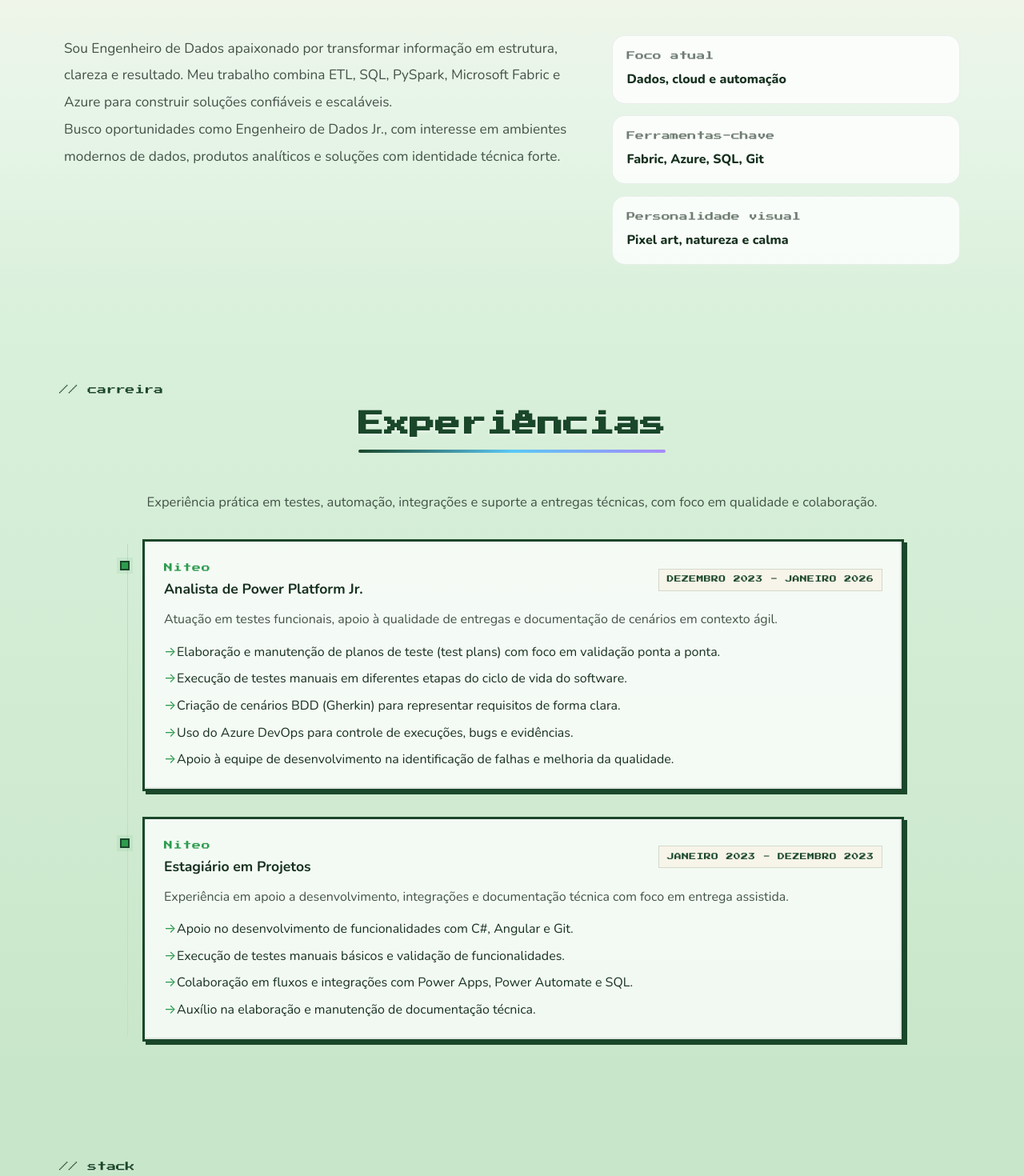
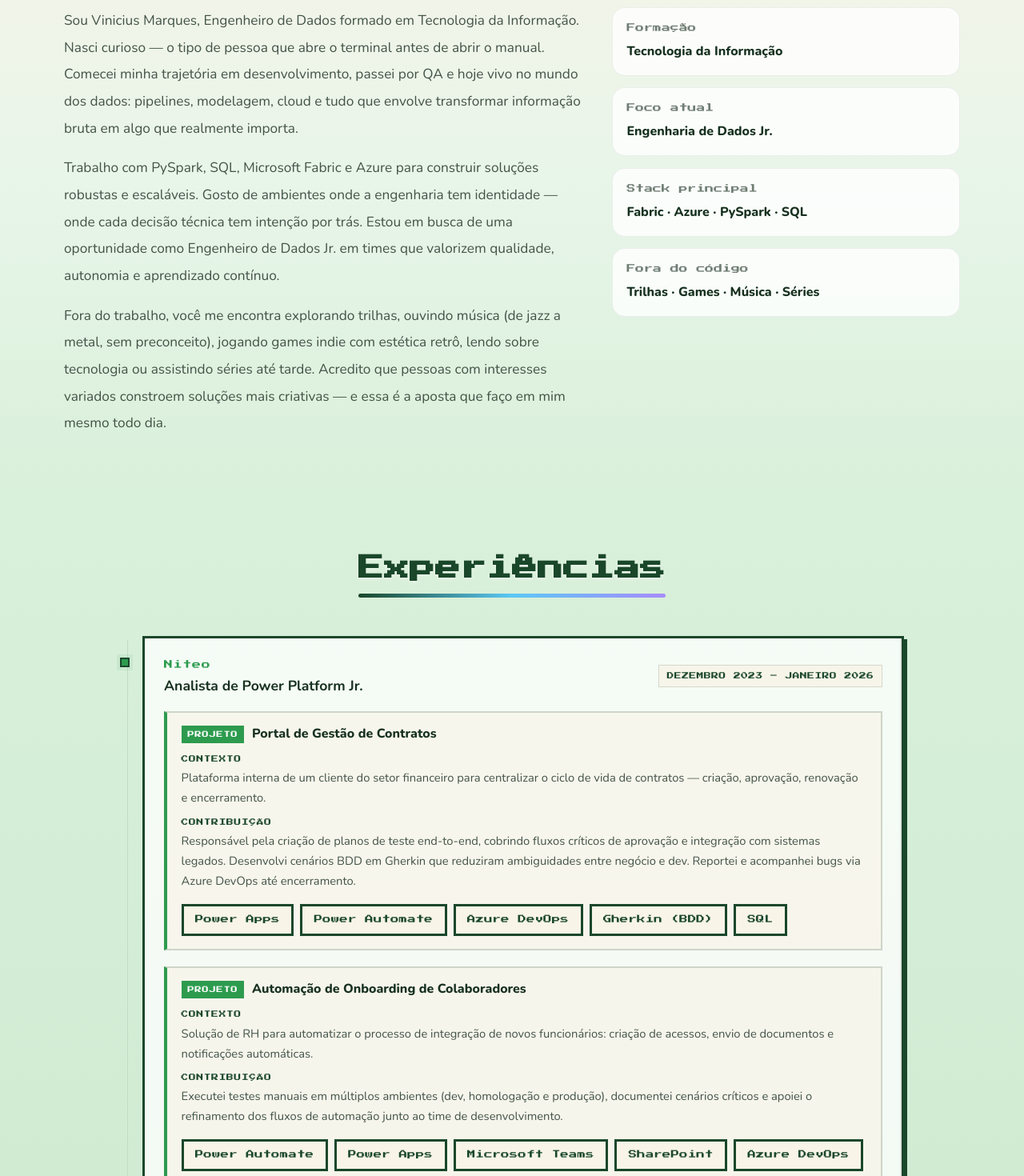
Before and after one commit to Blzvini/website, a Next.js app: page / in a window 1280 px wide. Shown: the part 720-2190 px from the top of the page at 80% size. Built offline with nearby package versions, Linux system fonts and the light colour scheme.

Commit message:
feat: update contact and experiences sections; remove unnecessary comments and enhance project details

```diff
--- a/components/About.js
+++ b/components/About.js
@@ -2,33 +2,40 @@ export default function About() {
   return (
     <section className="about" id="sobre">
       <div className="container">
-        <span className="section-eyebrow">// trajetória</span>
         <h2 className="section-title">Sobre Mim</h2>
 
         <div className="about-content">
           <div className="about-grid">
             <div>
               <p>
-                Sou Engenheiro de Dados apaixonado por transformar informação em estrutura, clareza e resultado. Meu trabalho combina ETL, SQL, PySpark, Microsoft Fabric e Azure para construir soluções confiáveis e escaláveis.
+                Sou Vinicius Marques, Engenheiro de Dados formado em Tecnologia da Informação. Nasci curioso — o tipo de pessoa que abre o terminal antes de abrir o manual. Comecei minha trajetória em desenvolvimento, passei por QA e hoje vivo no mundo dos dados: pipelines, modelagem, cloud e tudo que envolve transformar informação bruta em algo que realmente importa.
               </p>
 
-              <p>
-                Busco oportunidades como Engenheiro de Dados Jr., com interesse em ambientes modernos de dados, produtos analíticos e soluções com identidade técnica forte.
+              <p style={{ marginTop: '1rem' }}>
+                Trabalho com PySpark, SQL, Microsoft Fabric e Azure para construir soluções robustas e escaláveis. Gosto de ambientes onde a engenharia tem identidade — onde cada decisão técnica tem intenção por trás. Estou em busca de uma oportunidade como Engenheiro de Dados Jr. em times que valorizem qualidade, autonomia e aprendizado contínuo.
+              </p>
+
+              <p style={{ marginTop: '1rem' }}>
+                Fora do trabalho, você me encontra explorando trilhas, ouvindo música (de jazz a metal, sem preconceito), jogando games indie com estética retrô, lendo sobre tecnologia ou assistindo séries até tarde. Acredito que pessoas com interesses variados constroem soluções mais criativas — e essa é a aposta que faço em mim mesmo todo dia.
               </p>
             </div>
 
             <div className="about-facts">
               <div className="fact-card">
-                <span className="fact-label">Foco atual</span>
-                <div className="fact-value">Dados, cloud e automação</div>
+                <span className="fact-label">Formação</span>
+                <div className="fact-value">Tecnologia da Informação</div>
               </div>
               <div className="fact-card">
-                <span className="fact-label">Ferramentas-chave</span>
-                <div className="fact-value">Fabric, Azure, SQL, Git</div>
+                <span className="fact-label">Foco atual</span>
+                <div className="fact-value">Engenharia de Dados Jr.</div>
               </div>
               <div className="fact-card">
-                <span className="fact-label">Personalidade visual</span>
-                <div className="fact-value">Pixel art, natureza e calma</div>
+                <span className="fact-label">Stack principal</span>
+                <div className="fact-value">Fabric · Azure · PySpark · SQL</div>
+              </div>
+              <div className="fact-card">
+                <span className="fact-label">Fora do código</span>
+                <div className="fact-value">Trilhas · Games · Música · Séries</div>
               </div>
             </div>
           </div>
--- a/components/Contact.js
+++ b/components/Contact.js
@@ -8,7 +8,6 @@ export default function Contact() {
   return (
     <section className="contact" id="contato">
       <div className="container">
-        <span className="section-eyebrow">// contato</span>
         <h2 className="section-title">Contato</h2>
 
         <div className="contact-container">
--- a/components/Experiences.js
+++ b/components/Experiences.js
@@ -4,44 +4,54 @@ export default function Experiences() {
       id: 1,
       company: 'Niteo',
       role: 'Analista de Power Platform Jr.',
-      period: 'Dezembro 2023 - Janeiro 2026',
-      summary:
-        'Atuação em testes funcionais, apoio à qualidade de entregas e documentação de cenários em contexto ágil.',
-      highlights: [
-        'Elaboração e manutenção de planos de teste (test plans) com foco em validação ponta a ponta.',
-        'Execução de testes manuais em diferentes etapas do ciclo de vida do software.',
-        'Criação de cenários BDD (Gherkin) para representar requisitos de forma clara.',
-        'Uso do Azure DevOps para controle de execuções, bugs e evidências.',
-        'Apoio à equipe de desenvolvimento na identificação de falhas e melhoria da qualidade.'
-      ]
+      period: 'Dezembro 2023 – Janeiro 2026',
+      projects: [
+        {
+          id: 'p1',
+          name: 'Portal de Gestão de Contratos',
+          context: 'Plataforma interna de um cliente do setor financeiro para centralizar o ciclo de vida de contratos — criação, aprovação, renovação e encerramento.',
+          contribution: 'Responsável pela criação de planos de teste end-to-end, cobrindo fluxos críticos de aprovação e integração com sistemas legados. Desenvolvi cenários BDD em Gherkin que reduziram ambiguidades entre negócio e dev. Reportei e acompanhei bugs via Azure DevOps até encerramento.',
+          stack: ['Power Apps', 'Power Automate', 'Azure DevOps', 'Gherkin (BDD)', 'SQL'],
+        },
+        {
+          id: 'p2',
+          name: 'Automação de Onboarding de Colaboradores',
+          context: 'Solução de RH para automatizar o processo de integração de novos funcionários: criação de acessos, envio de documentos e notificações automáticas.',
+          contribution: 'Executei testes manuais em múltiplos ambientes (dev, homologação e produção), documentei cenários críticos e apoiei o refinamento dos fluxos de automação junto ao time de desenvolvimento.',
+          stack: ['Power Automate', 'Power Apps', 'Microsoft Teams', 'SharePoint', 'Azure DevOps'],
+        },
+      ],
     },
     {
       id: 2,
       company: 'Niteo',
       role: 'Estagiário em Projetos',
-      period: 'Janeiro 2023 - Dezembro 2023',
-      summary:
-        'Experiência em apoio a desenvolvimento, integrações e documentação técnica com foco em entrega assistida.',
-      highlights: [
-        'Apoio no desenvolvimento de funcionalidades com C#, Angular e Git.',
-        'Execução de testes manuais básicos e validação de funcionalidades.',
-        'Colaboração em fluxos e integrações com Power Apps, Power Automate e SQL.',
-        'Auxílio na elaboração e manutenção de documentação técnica.'
-      ]
-    }
+      period: 'Janeiro 2023 – Dezembro 2023',
+      projects: [
+        {
+          id: 'p3',
+          name: 'Sistema de Chamados Internos',
+          context: 'Aplicação web para abertura e acompanhamento de chamados de suporte interno, substituindo um processo manual via e-mail.',
+          contribution: 'Apoiei o desenvolvimento de funcionalidades com C# e Angular, implementei pequenas melhorias na interface e participei de integrações com banco de dados SQL. Também fui responsável pela documentação técnica das rotas de API.',
+          stack: ['C#', '.NET', 'Angular', 'SQL', 'Git'],
+        },
+        {
+          id: 'p4',
+          name: 'Dashboard de Indicadores Operacionais',
+          context: 'Painel de acompanhamento de KPIs para times de operação de um cliente de médio porte, com atualização diária via integração de dados.',
+          contribution: 'Contribuí na integração de fontes de dados com Power Query, validei métricas junto às áreas de negócio e auxiliei na documentação dos cálculos implementados em DAX.',
+          stack: ['Power BI', 'Power Query', 'DAX', 'SQL', 'Power Automate'],
+        },
+      ],
+    },
   ];
 
   return (
     <section className="experiences" id="experiencias">
       <div className="container">
-        <span className="section-eyebrow">// carreira</span>
         <h2 className="section-title">Experiências</h2>
 
         <div className="experiences-container">
-          <p className="experiences-intro">
-            Experiência prática em testes, automação, integrações e suporte a entregas técnicas, com foco em qualidade e colaboração.
-          </p>
-
           <div className="experience-timeline">
             {experiences.map(experience => (
               <article key={experience.id} className="experience-card">
@@ -52,24 +62,110 @@ export default function Experiences() {
                     <p className="experience-company">{experience.company}</p>
                     <h3 className="experience-role">{experience.role}</h3>
                   </div>
-
                   <span className="experience-period">{experience.period}</span>
                 </div>
 
-                <p className="experience-summary">{experience.summary}</p>
+                <div className="experience-projects">
+                  {experience.projects.map(project => (
+                    <div key={project.id} className="exp-project-card">
+                      <div className="exp-project-header">
+                        <span className="exp-project-tag">projeto</span>
+                        <h4 className="exp-project-name">{project.name}</h4>
+                      </div>
 
-                <ul className="experience-highlights">
-                  {experience.highlights.map((highlight, index) => (
-                    <li key={index} className="experience-highlight-item">
-                      {highlight}
-                    </li>
+                      <div className="exp-project-body">
+                        <div className="exp-project-section">
+                          <span className="exp-project-label">Contexto</span>
+                          <p className="exp-project-text">{project.context}</p>
+                        </div>
+                        <div className="exp-project-section">
+                          <span className="exp-project-label">Contribuição</span>
+                          <p className="exp-project-text">{project.contribution}</p>
+                        </div>
+                      </div>
+
+                      <div className="exp-project-stack">
+                        {project.stack.map((tech, i) => (
+                          <span key={i} className="stack-tag">{tech}</span>
+                        ))}
+                      </div>
+                    </div>
                   ))}
-                </ul>
+                </div>
               </article>
             ))}
           </div>
         </div>
       </div>
+
+      <style jsx>{`
+        .exp-project-card {
+          margin-top: 1.25rem;
+          padding: 1rem 1.1rem;
+          background: rgba(248, 244, 232, 0.7);
+          border: 2px solid rgba(26, 71, 42, 0.18);
+          border-left: 4px solid var(--color-accent);
+        }
+
+        .exp-project-header {
+          display: flex;
+          align-items: center;
+          gap: 0.6rem;
+          margin-bottom: 0.85rem;
+        }
+
+        .exp-project-tag {
+          font-family: var(--font-family-display);
+          font-size: 0.52rem;
+          letter-spacing: 0.08em;
+          color: #fff;
+          background: var(--color-accent);
+          padding: 0.25rem 0.5rem;
+          text-transform: uppercase;
+          flex-shrink: 0;
+        }
+
+        .exp-project-name {
+          font-family: var(--font-family-body);
+          font-size: 1rem;
+          font-weight: 800;
+          color: var(--color-text-primary);
+          margin: 0;
+          line-height: 1.3;
+        }
+
+        .exp-project-body {
+          display: grid;
+          gap: 0.65rem;
+          margin-bottom: 1rem;
+        }
+
+        .exp-project-section {
+          display: grid;
+          gap: 0.2rem;
+        }
+
+        .exp-project-label {
+          font-family: var(--font-family-display);
+          font-size: 0.55rem;
+          letter-spacing: 0.07em;
+          color: var(--color-accent-dark);
+          text-transform: uppercase;
+        }
+
+        .exp-project-text {
+          font-size: 0.92rem;
+          color: var(--color-text-secondary);
+          line-height: 1.7;
+          margin: 0;
+        }
+
+        .exp-project-stack {
+          display: flex;
+          flex-wrap: wrap;
+          gap: 0.5rem;
+        }
+      `}</style>
     </section>
   );
 }
--- a/components/Projects.js
+++ b/components/Projects.js
@@ -48,7 +48,6 @@ export default function Projects() {
   return (
     <section className="projects" id="projetos">
       <div className="container">
-        <span className="section-eyebrow">// portfolio</span>
         <h2 className="section-title">Projetos</h2>
 
         <div className="projects-container">
--- a/components/Skills.js
+++ b/components/Skills.js
@@ -25,7 +25,6 @@ export default function Skills() {
   return (
     <section className="skills" id="habilidades">
       <div className="container">
-        <span className="section-eyebrow">// stack</span>
         <h2 className="section-title">Habilidades</h2>
 
         <div className="skills-container">
```
